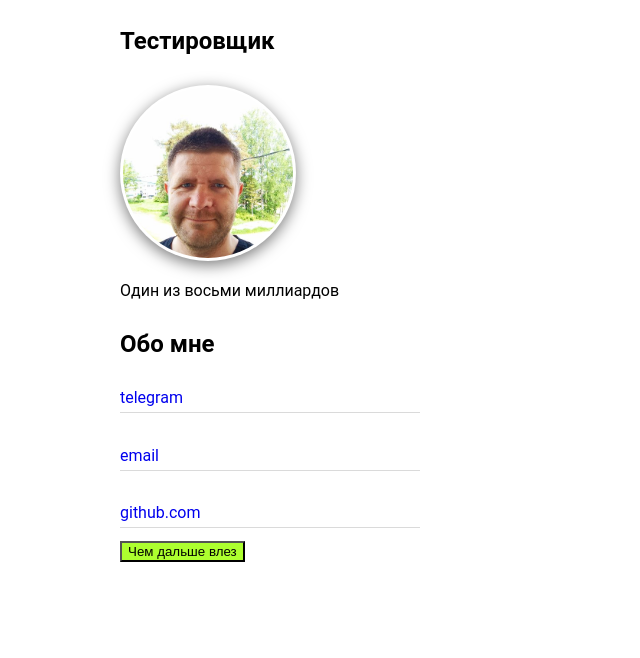
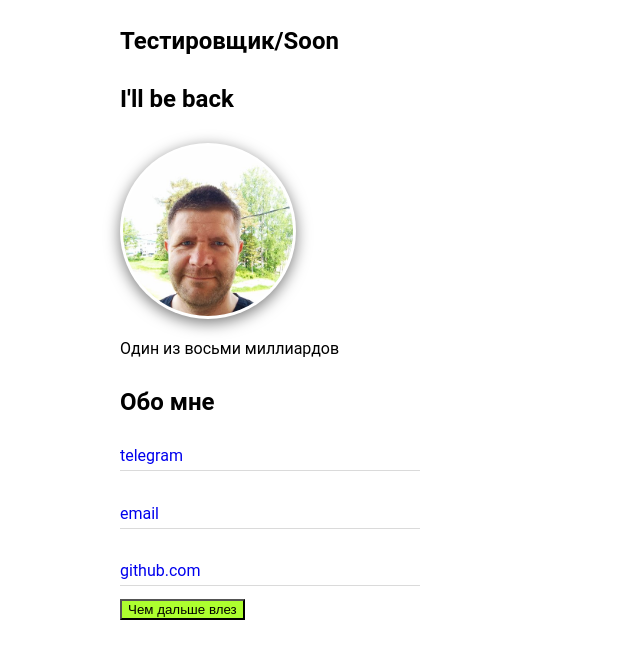
Before and after one commit to Evgenii-Glazyrin-QA/cv, a plain HTML site: page index.html in a window 1280 px wide. Shown: the part 62-720 px from the top of the page, without its empty margins (0-640 px from the left). Drawn offline with Linux system fonts and the light colour scheme.

Commit message:
hio;jkgvkl'

```diff
--- a/index.html
+++ b/index.html
@@ -9,7 +9,8 @@
 
 <body class="container">
 		<h1>Евгений Глазырин</h1>
-		<h2>Тестировщик</h2>
+		<h2>Тестировщик/Soon</h2>
+		<h2>I'll be back</h2>
 
 		<div class="item">
 			<img class="photo" src="me1.jpg" width="170" height="170" alt="фото">
```
Also changed, not shown: favicon.ico (deleted).
